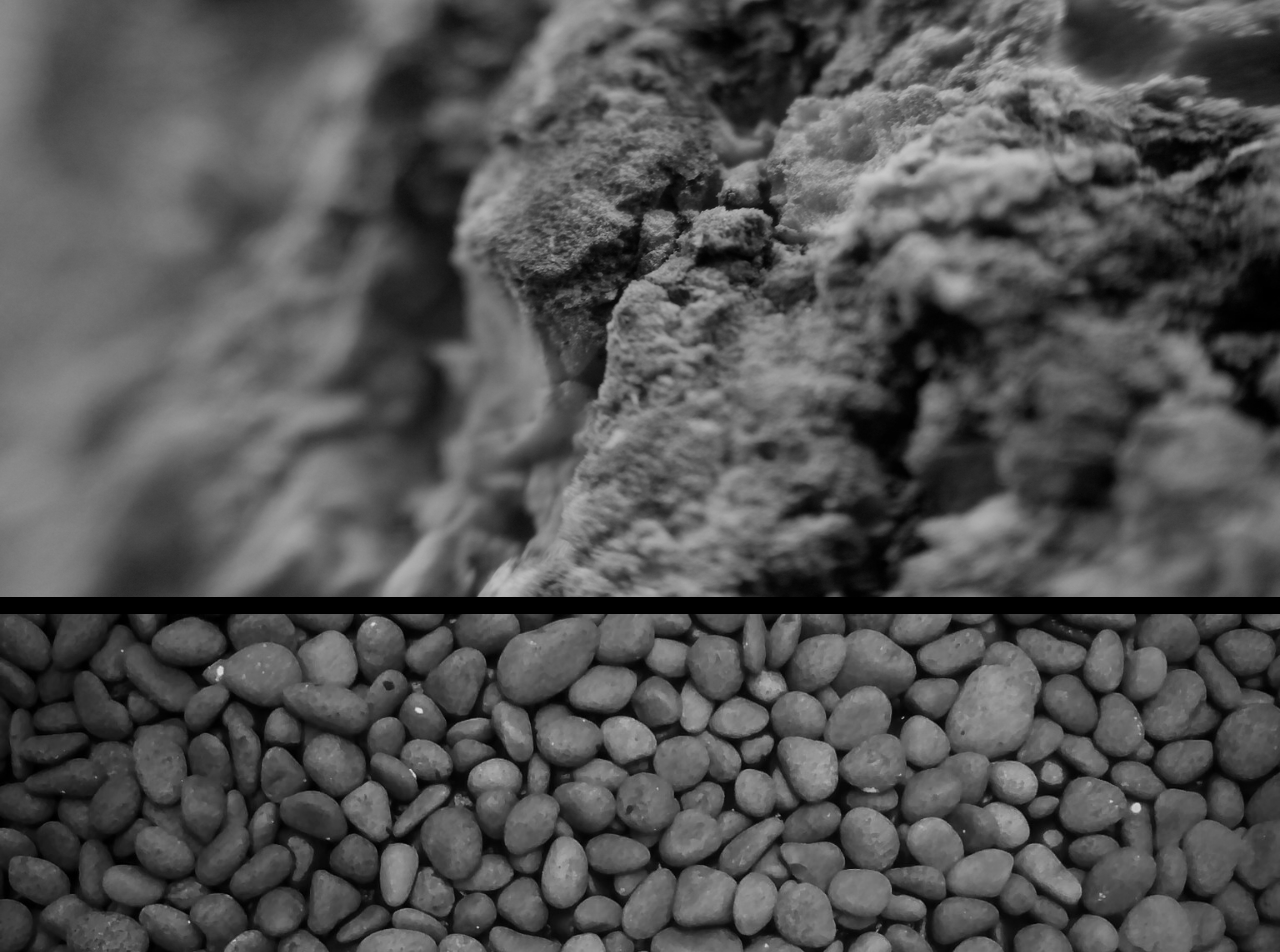
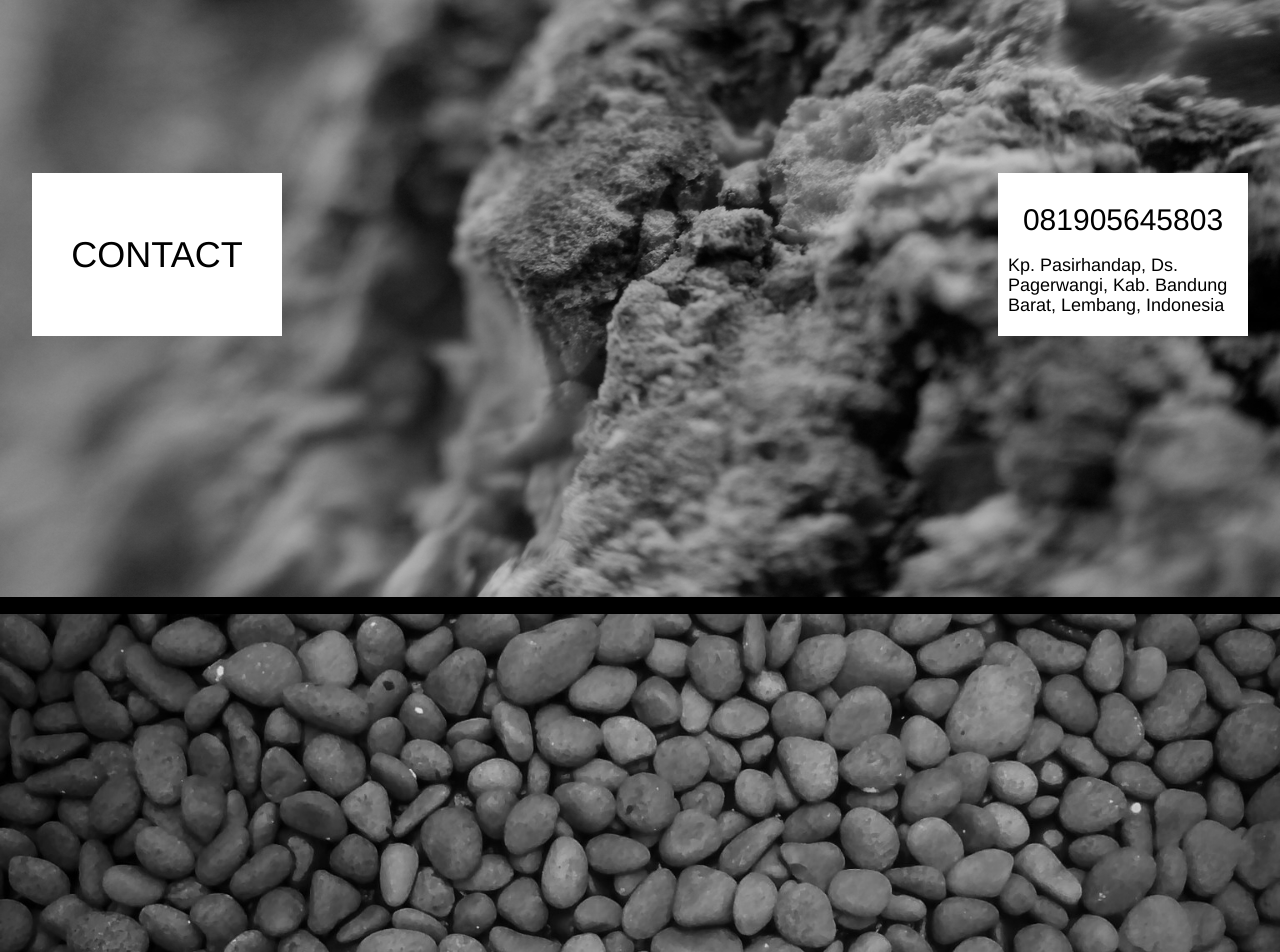
Before and after one commit to arnazmursidp/portofolio, a React (Create React App) app: page /home in a window 1280 px wide. Shown: the part 1446-2398 px from the top of the page. Built offline with nearby package versions, Linux system fonts and the light colour scheme.

Commit message:
add div for contact

```diff
--- a/src/Contact.js
+++ b/src/Contact.js
@@ -1,9 +1,20 @@
 import React, { Component } from 'react';
 import '../media/css/Contact.css';
+import { Jumbotron, Button } from 'react-bootstrap';
+
 class Contact extends Component {
   render() {
     return (
       <div className="App-contact">
+         <div className="jumboTron">
+            <div>
+              <h1>CONTACT</h1>
+            </div>
+            <div>
+              <h2>081905645803</h2>
+              <h4>Kp. Pasirhandap, Ds. Pagerwangi, Kab. Bandung Barat, Lembang, Indonesia</h4>
+            </div>
+         </div>
       </div>
     );
   }
```
